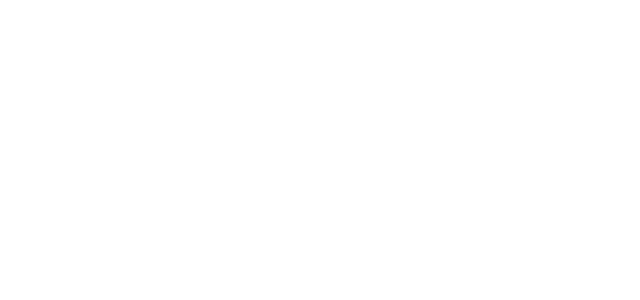
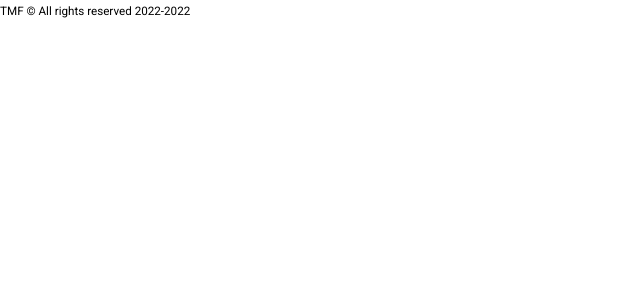
Before and after one commit to martins86/mfe-portal, an Angular app: page /maintenance in a window 1280 px wide. Shown: the top 300 px of the page, without its empty margins (0-640 px from the left). Built offline with nearby package versions, Linux system fonts and the light colour scheme.

Commit message:
refactor(layout): renomeando componentes

```diff
--- /dev/null
+++ b/projects/portal/src/app/layout/default/bottom-bar/bottom-bar.component.html
@@ -0,0 +1,9 @@
+<footer>
+  <div class="pe-4 ps-4 overflow-hidden">
+    <div class="row d-flex align-items-center">
+      <div class="col">
+        <small> TMF &copy; All rights reserved 2022-{{ currentYear }} </small>
+      </div>
+    </div>
+  </div>
+</footer>
--- /dev/null
+++ b/projects/portal/src/app/layout/default/bottom-bar/bottom-bar.component.ts
@@ -0,0 +1,13 @@
+import { Component } from '@angular/core'
+
+@Component({
+  selector: 'app-bottom-bar',
+  templateUrl: './bottom-bar.component.html',
+  styleUrls: ['./bottom-bar.component.scss'],
+})
+export class BottomBarComponent {
+  currentYear: string
+  constructor() {
+    this.currentYear = new Date().getFullYear().toString()
+  }
+}
--- a/projects/portal/src/app/layout/default/default.component.html
+++ b/projects/portal/src/app/layout/default/default.component.html
@@ -1,4 +1,4 @@
-<app-header></app-header>
+<app-top-bar></app-top-bar>
 <app-left-bar></app-left-bar>
 <router-outlet></router-outlet>
-<app-footer></app-footer>
+<app-bottom-bar></app-bottom-bar>
--- a/projects/portal/src/app/layout/default/default.module.ts
+++ b/projects/portal/src/app/layout/default/default.module.ts
@@ -4,11 +4,15 @@
 import { DefaultRoutingModule } from './default-routing.module'
 import { DefaultComponent } from './default.component'
 
-import { HeaderComponent } from './header/header.component'
+import { MatIconModule } from '@angular/material/icon'
+
+const materialModules = [MatIconModule]
+
+import { TopBarComponent } from './top-bar/top-bar.component'
 import { LeftBarComponent } from './left-bar/left-bar.component'
-import { FooterComponent } from './footer/footer.component'
+import { BottomBarComponent } from './bottom-bar/bottom-bar.component'
 
-const layoutComponents = [HeaderComponent, LeftBarComponent, FooterComponent]
+const layoutComponents = [TopBarComponent, LeftBarComponent, BottomBarComponent]
 
 import { MaintenanceModule } from '../../pages/maintenance/maintenance.module'
 import { NotFoundModule } from '../../pages/not-found/not-found.module'
@@ -17,6 +21,11 @@
 
 @NgModule({
   declarations: [DefaultComponent, ...layoutComponents],
-  imports: [CommonModule, DefaultRoutingModule, ...pagesModules],
+  imports: [
+    CommonModule,
+    DefaultRoutingModule,
+    ...materialModules,
+    ...pagesModules,
+  ],
 })
 export class DefaultModule {}
```
Also changed, not shown: documents/ng-app-portal.md (+3 -3 lines), projects/portal/src/app/layout/default/footer/footer.component.ts (deleted, +0 -8 lines), projects/portal/src/app/layout/default/header/header.component.ts (deleted, +0 -8 lines), projects/portal/src/app/layout/default/top-bar/top-bar.component.ts (added, +8 -0 lines), projects/portal/src/app/layout/default/bottom-bar/bottom-bar.component.scss (added), projects/portal/src/app/layout/default/header/header.component.scss (deleted), projects/portal/src/app/layout/default/top-bar/top-bar.component.html (added), projects/portal/src/app/layout/default/top-bar/top-bar.component.scss (added), 2 other files (tests, documents, lock files or other folders).
